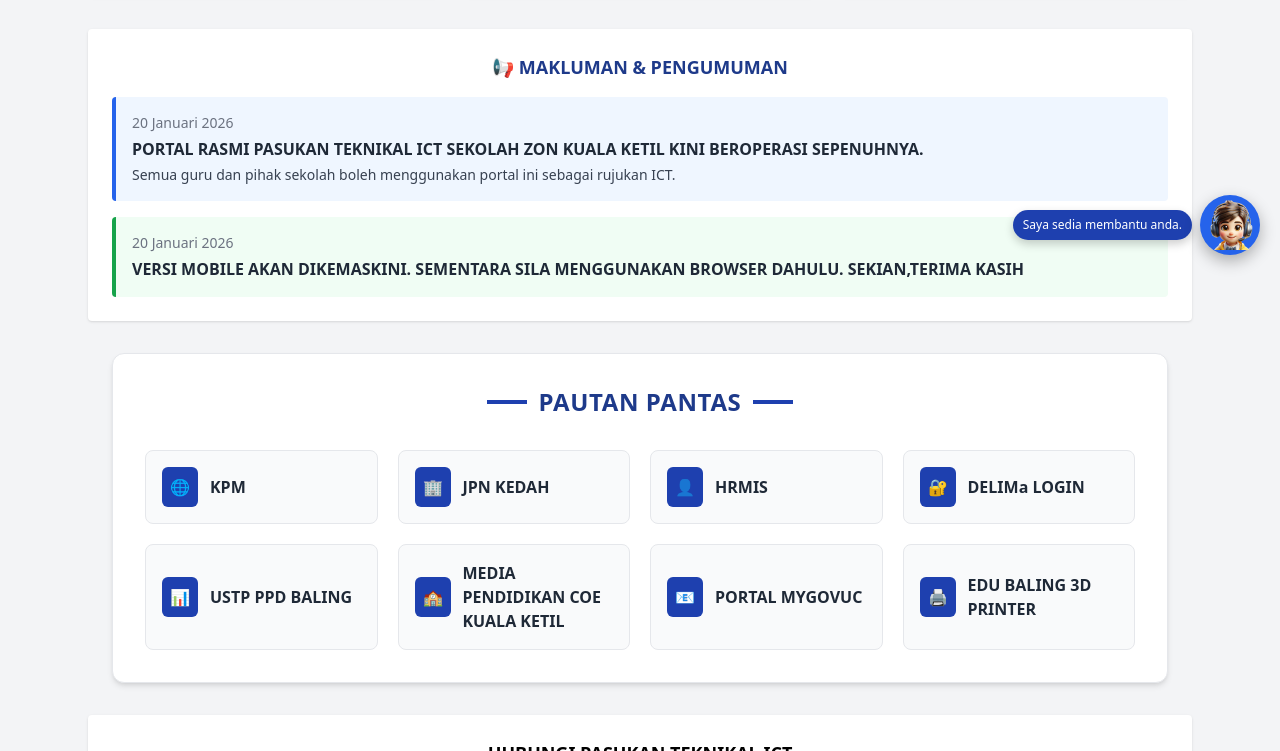
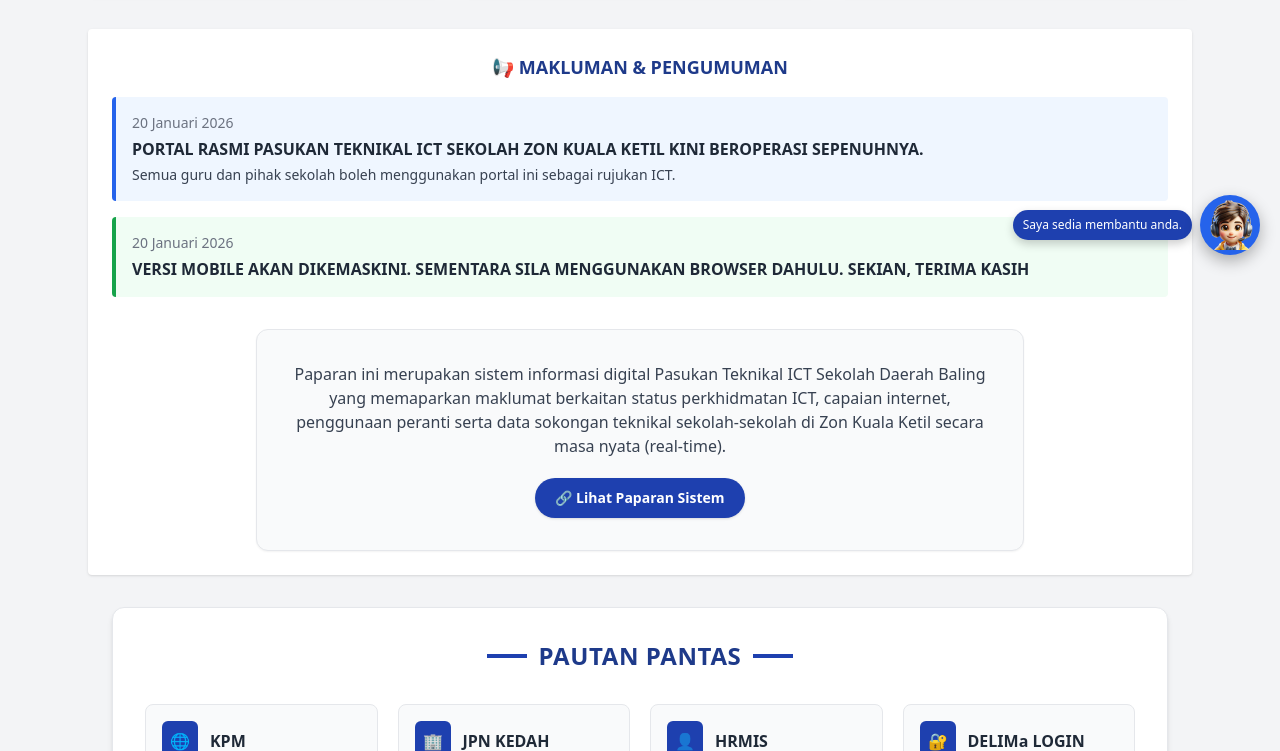
Before and after one commit to fitri8544-a11y/ptis-baling-portal, a website with bundled scripts: page public/index.html in a window 1280 px wide. Shown: the part 525-1276 px from the top of the page. Built offline with nearby package versions, Linux system fonts and the light colour scheme; no server answers.

Commit message:
kemaskini pc ofis

```diff
--- a/public/index.html
+++ b/public/index.html
@@ -265,6 +265,7 @@
     📢 MAKLUMAN & PENGUMUMAN
   </h2>
 
+  <!-- LIST MAKLUMAN -->
   <div class="space-y-4">
 
     <div class="border-l-4 border-blue-600 bg-blue-50 p-4 rounded announcement">
@@ -280,10 +281,31 @@
     <div class="border-l-4 border-green-600 bg-green-50 p-4 rounded announcement">
       <p class="text-sm text-gray-500 mb-1">20 Januari 2026</p>
       <p class="font-semibold text-gray-800">
-          VERSI MOBILE AKAN DIKEMASKINI. SEMENTARA SILA MENGGUNAKAN BROWSER DAHULU. SEKIAN,TERIMA KASIH
+        VERSI MOBILE AKAN DIKEMASKINI. SEMENTARA SILA MENGGUNAKAN BROWSER DAHULU. SEKIAN, TERIMA KASIH
       </p>
     </div>
 
+  </div>
+
+<!-- PENERANGAN SISTEM -->
+<div class="mt-8 bg-gray-50 border border-gray-200 rounded-xl p-6 md:p-8 text-center max-w-3xl mx-auto shadow-sm">
+
+  <p class="text-gray-700 leading-relaxed text-sm md:text-base">
+    Paparan ini merupakan sistem informasi digital Pasukan Teknikal ICT Sekolah Daerah Baling yang memaparkan
+    maklumat berkaitan status perkhidmatan ICT, capaian internet, penggunaan peranti serta data sokongan teknikal
+    sekolah-sekolah di Zon Kuala Ketil secara masa nyata (real-time).
+  </p>
+
+  <!-- BUTTON -->
+  <a href="https://ptiszonkualaketil.web.app/display.html"
+     target="_blank"
+     class="inline-flex items-center gap-2 mt-5 px-5 py-2.5
+            bg-blue-800 text-white text-sm font-semibold
+            rounded-full shadow hover:bg-blue-900
+            transition duration-300">
+
+    🔗 Lihat Paparan Sistem
+  </a>
 
 </div>
 
```
Lines whose indentation alone changed are shown as unchanged.
